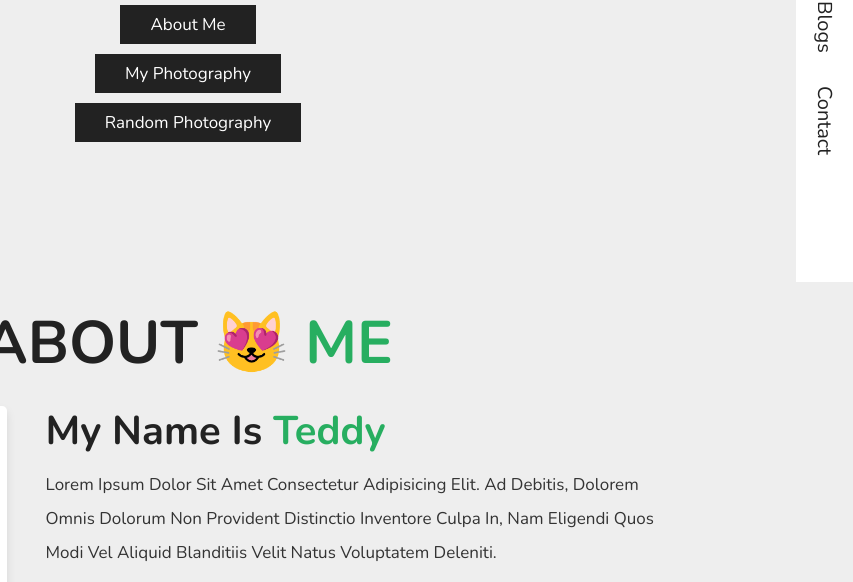
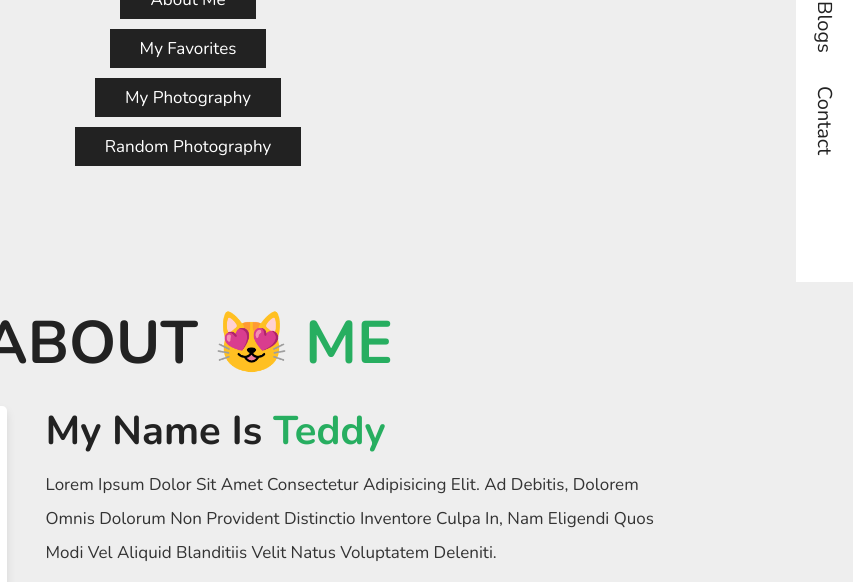
Before and after one commit to sGaglio/sGaglio.github.io, a plain HTML site: page index.html in a window 1280 px wide. Shown: the part 518-1100 px from the top of the page, without its empty margins (427-1280 px from the left). Drawn offline with nearby package versions, Linux system fonts and the light colour scheme; a script that the page names is missing.

Commit message:
Update index.html

```diff
--- a/index.html
+++ b/index.html
@@ -36,6 +36,7 @@
         <!-- <p> i am a <span class="typing-text"> front end developer </span> </p> -->
         <p> i am a <span class="cat">😹</span></p>
         <a href="https://sgaglio.github.io/Teddy/" class="btn" target="_blank">about me</a><br>
+        <a href="https://sgaglio.github.io/MyFavorites/" class="btn" target="_blank">My Favorites</a><br>
         <a href="https://sgaglio.github.io/230321Portland/" class="btn" target="_blank">My Photography</a><br>
         <a href="https://sgaglio.github.io/RandomPhotography/" class="btn" target="_blank">Random Photography</a>
     </div>
```
